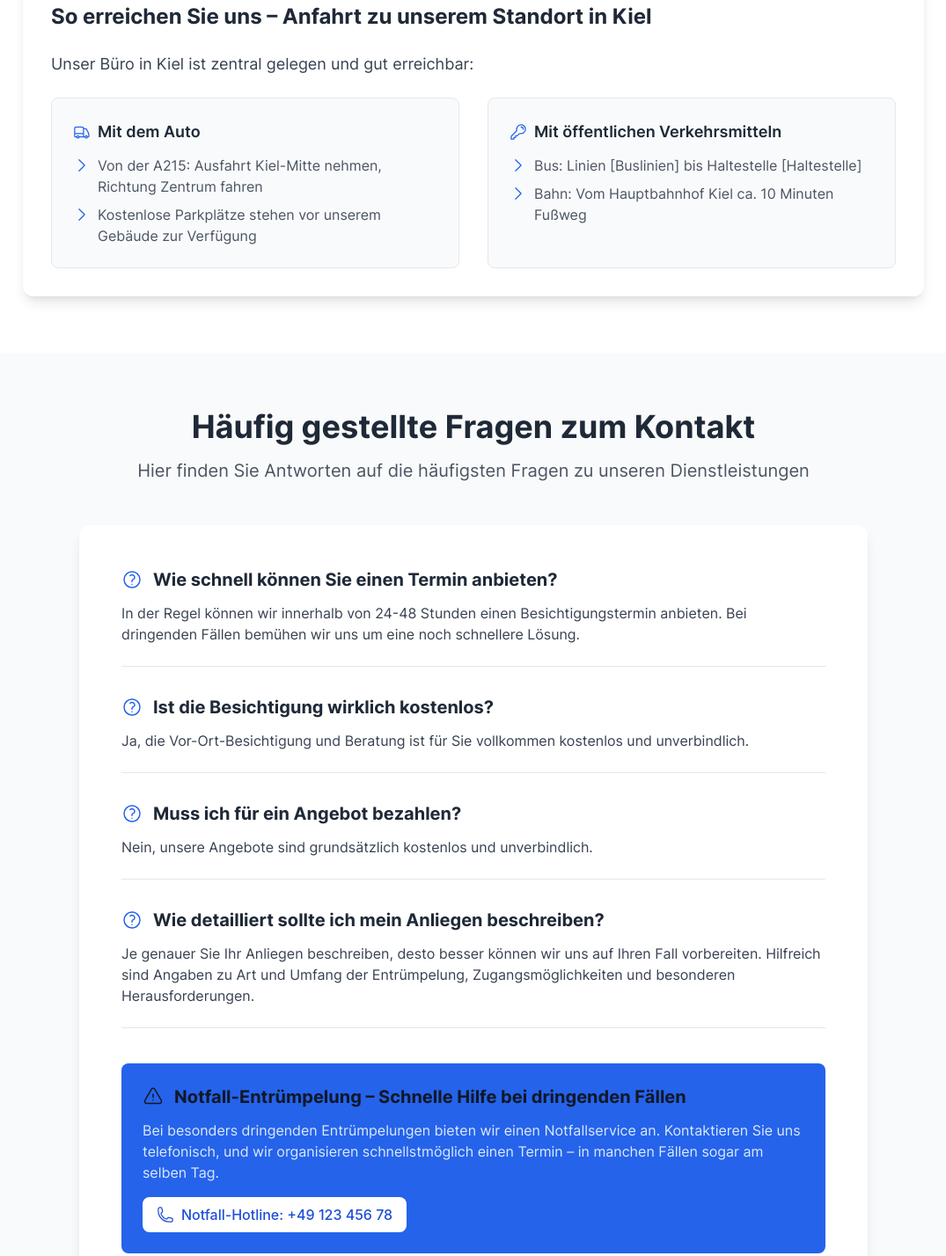
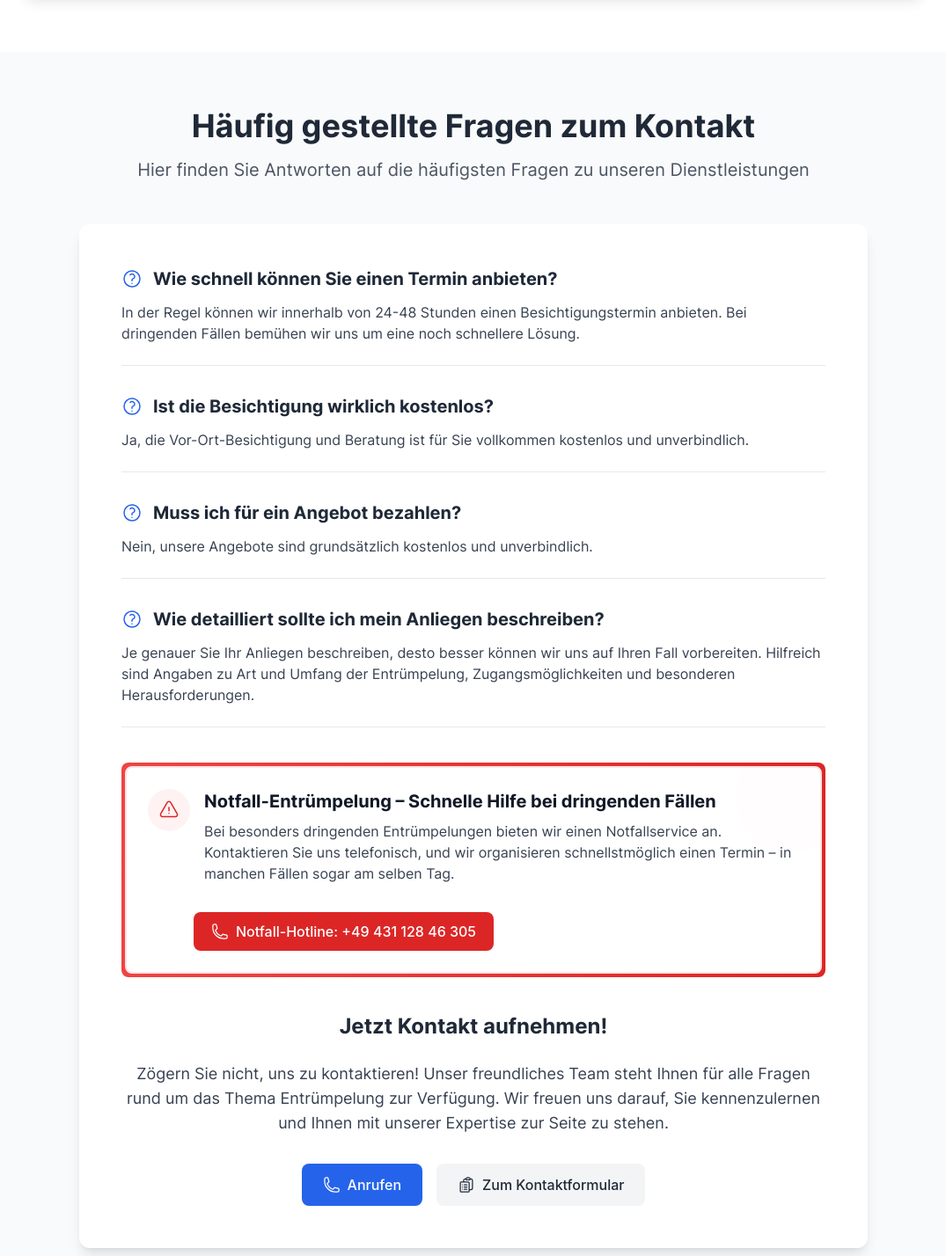
Before and after one commit to irfansefa/cursor-entruempelung-nord, an Astro site: page /kontakt in a window 1280 px wide. Shown: the part 3629-5057 px from the top of the page at 88% size, without its empty margins (102-1177 px from the left). Built offline with nearby package versions, Linux system fonts and the light colour scheme; Astro itself is replaced by a stand-in of ours; a web font is replaced by a local one.

Commit message:
Update contact information and remove location directions from the contact page

```diff
--- a/src/components/aboutus/AboutLocation.astro
+++ b/src/components/aboutus/AboutLocation.astro
@@ -78,7 +78,7 @@ const locations = [
               </svg>
               <div>
                 <p class="text-sm font-medium text-gray-700 mb-1">Entrümpelung Nord</p>
-                <p class="text-sm text-gray-600">Musterstraße 123<br>24103 Kiel</p>
+                <p class="text-sm text-gray-600">Kaiserstraße 7<br>24143 Kiel</p>
               </div>
             </div>
           </div>
--- a/src/components/common/CTA.astro
+++ b/src/components/common/CTA.astro
@@ -10,7 +10,7 @@
         <a href="/kontakt" class="btn bg-white text-blue-700 hover:bg-blue-50">
           Kontaktieren Sie uns
         </a>
-        <a href="tel:[Ihre Telefonnummer]" class="btn border-2 border-white text-white hover:bg-white/10">
+        <a href="tel:+4943112846305" class="btn border-2 border-white text-white hover:bg-white/10">
           <svg xmlns="http://www.w3.org/2000/svg" fill="none" viewBox="0 0 24 24" stroke-width="1.5" stroke="currentColor" class="w-5 h-5 mr-2">
             <path stroke-linecap="round" stroke-linejoin="round" d="M2.25 6.75c0 8.284 6.716 15 15 15h2.25a2.25 2.25 0 002.25-2.25v-1.372c0-.516-.351-.966-.852-1.091l-4.423-1.106c-.44-.11-.902.055-1.173.417l-.97 1.293c-.282.376-.769.542-1.21.38a12.035 12.035 0 01-7.143-7.143c-.162-.441.004-.928.38-1.21l1.293-.97c.363-.271.527-.734.417-1.173L6.963 3.102a1.125 1.125 0 00-1.091-.852H4.5A2.25 2.25 0 002.25 4.5v2.25z" />
           </svg>
--- a/src/components/contact/ContactAreas.astro
+++ b/src/components/contact/ContactAreas.astro
@@ -145,61 +145,6 @@
               </div>
             </div>
           </div>
-
-          <div class="mt-10">
-            <h3 class="text-2xl font-bold text-gray-800 mb-6">So erreichen Sie uns – Anfahrt zu unserem Standort in Kiel</h3>
-            <p class="text-lg text-gray-700 mb-6">
-              Unser Büro in Kiel ist zentral gelegen und gut erreichbar:
-            </p>
-
-            <div class="grid grid-cols-1 md:grid-cols-2 gap-8">
-              <div class="bg-gray-50 p-6 rounded-lg border border-gray-200">
-                <h4 class="text-lg font-semibold text-gray-800 mb-3 flex items-center">
-                  <svg xmlns="http://www.w3.org/2000/svg" fill="none" viewBox="0 0 24 24" stroke-width="1.5" stroke="currentColor" class="w-5 h-5 text-blue-600 mr-2">
-                    <path stroke-linecap="round" stroke-linejoin="round" d="M8.25 18.75a1.5 1.5 0 01-3 0m3 0a1.5 1.5 0 00-3 0m3 0h6m-9 0H3.375a1.125 1.125 0 01-1.125-1.125V14.25m17.25 4.5a1.5 1.5 0 01-3 0m3 0a1.5 1.5 0 00-3 0m3 0h1.125c.621 0 1.129-.504 1.09-1.124a17.902 17.902 0 00-3.213-9.193 2.056 2.056 0 00-1.58-.86H14.25M16.5 18.75h-2.25m0-11.177v-.958c0-.568-.422-1.048-.987-1.106a48.554 48.554 0 00-10.026 0 1.106 1.106 0 00-.987 1.106v7.635m12-6.677v6.677m0 4.5v-4.5m0 0h-12" />
-                  </svg>
-                  Mit dem Auto
-                </h4>
-                <ul class="space-y-2 text-gray-600">
-                  <li class="flex items-start">
-                    <svg xmlns="http://www.w3.org/2000/svg" fill="none" viewBox="0 0 24 24" stroke-width="1.5" stroke="currentColor" class="w-5 h-5 text-blue-600 mr-2 flex-shrink-0 mt-0.5">
-                      <path stroke-linecap="round" stroke-linejoin="round" d="M8.25 4.5l7.5 7.5-7.5 7.5" />
-                    </svg>
-                    <span>Von der A215: Ausfahrt Kiel-Mitte nehmen, Richtung Zentrum fahren</span>
-                  </li>
-                  <li class="flex items-start">
-                    <svg xmlns="http://www.w3.org/2000/svg" fill="none" viewBox="0 0 24 24" stroke-width="1.5" stroke="currentColor" class="w-5 h-5 text-blue-600 mr-2 flex-shrink-0 mt-0.5">
-                      <path stroke-linecap="round" stroke-linejoin="round" d="M8.25 4.5l7.5 7.5-7.5 7.5" />
-                    </svg>
-                    <span>Kostenlose Parkplätze stehen vor unserem Gebäude zur Verfügung</span>
-                  </li>
-                </ul>
-              </div>
-
-              <div class="bg-gray-50 p-6 rounded-lg border border-gray-200">
-                <h4 class="text-lg font-semibold text-gray-800 mb-3 flex items-center">
-                  <svg xmlns="http://www.w3.org/2000/svg" fill="none" viewBox="0 0 24 24" stroke-width="1.5" stroke="currentColor" class="w-5 h-5 text-blue-600 mr-2">
-                    <path stroke-linecap="round" stroke-linejoin="round" d="M15.75 5.25a3 3 0 013 3m3 0a6 6 0 01-7.029 5.912c-.563-.097-1.159.026-1.563.43L10.5 17.25H8.25v2.25H6v2.25H2.25v-2.818c0-.597.237-1.17.659-1.591l6.499-6.499c.404-.404.527-1 .43-1.563A6 6 0 1121.75 8.25z" />
-                  </svg>
-                  Mit öffentlichen Verkehrsmitteln
-                </h4>
-                <ul class="space-y-2 text-gray-600">
-                  <li class="flex items-start">
-                    <svg xmlns="http://www.w3.org/2000/svg" fill="none" viewBox="0 0 24 24" stroke-width="1.5" stroke="currentColor" class="w-5 h-5 text-blue-600 mr-2 flex-shrink-0 mt-0.5">
-                      <path stroke-linecap="round" stroke-linejoin="round" d="M8.25 4.5l7.5 7.5-7.5 7.5" />
-                    </svg>
-                    <span>Bus: Linien [Buslinien] bis Haltestelle [Haltestelle]</span>
-                  </li>
-                  <li class="flex items-start">
-                    <svg xmlns="http://www.w3.org/2000/svg" fill="none" viewBox="0 0 24 24" stroke-width="1.5" stroke="currentColor" class="w-5 h-5 text-blue-600 mr-2 flex-shrink-0 mt-0.5">
-                      <path stroke-linecap="round" stroke-linejoin="round" d="M8.25 4.5l7.5 7.5-7.5 7.5" />
-                    </svg>
-                    <span>Bahn: Vom Hauptbahnhof Kiel ca. 10 Minuten Fußweg</span>
-                  </li>
-                </ul>
-              </div>
-            </div>
-          </div>
         </div>
       </div>
     </div>
--- a/src/components/contact/ContactFAQ.astro
+++ b/src/components/contact/ContactFAQ.astro
@@ -60,23 +60,36 @@
             </div>
           </div>
 
-          <div class="mt-10 p-6 bg-blue-600 rounded-lg text-white">
-            <h3 class="text-xl font-bold mb-3 flex items-center">
-              <svg xmlns="http://www.w3.org/2000/svg" fill="none" viewBox="0 0 24 24" stroke-width="1.5" stroke="currentColor" class="w-6 h-6 mr-3">
+          <div class="mt-10 p-1 bg-gradient-to-r from-red-500 to-red-600 rounded-lg">
+            <div class="bg-white p-6 rounded-lg border-2 border-red-100 relative overflow-hidden">
+              <div class="absolute top-0 right-0 w-32 h-32 -mr-8 -mt-8 bg-red-50 rounded-full opacity-20"></div>
+
+              <div class="relative">
+                <div class="flex items-start mb-4">
+                  <div class="shrink-0 bg-red-50 rounded-full p-3">
+                    <svg xmlns="http://www.w3.org/2000/svg" fill="none" viewBox="0 0 24 24" stroke-width="1.5" stroke="currentColor" class="w-6 h-6 text-red-600">
                       <path stroke-linecap="round" stroke-linejoin="round" d="M12 9v3.75m-9.303 3.376c-.866 1.5.217 3.374 1.948 3.374h14.71c1.73 0 2.813-1.874 1.948-3.374L13.949 3.378c-.866-1.5-3.032-1.5-3.898 0L2.697 16.126zM12 15.75h.007v.008H12v-.008z" />
                     </svg>
+                  </div>
+                  <div class="ml-4">
+                    <h3 class="text-xl font-bold text-gray-900 mb-2">
                       Notfall-Entrümpelung – Schnelle Hilfe bei dringenden Fällen
                     </h3>
-            <p class="text-blue-100 mb-4">
+                    <p class="text-gray-700 mb-4">
                       Bei besonders dringenden Entrümpelungen bieten wir einen Notfallservice an. Kontaktieren Sie uns telefonisch, und wir organisieren schnellstmöglich einen Termin – in manchen Fällen sogar am selben Tag.
                     </p>
-            <div class="flex flex-wrap gap-4">
-              <a href="tel:+4912345678" class="inline-flex items-center px-4 py-2 bg-white text-blue-700 rounded-lg hover:bg-blue-50 transition-colors font-medium">
-                <svg xmlns="http://www.w3.org/2000/svg" fill="none" viewBox="0 0 24 24" stroke-width="1.5" stroke="currentColor" class="w-5 h-5 mr-2">
+                  </div>
+                </div>
+
+                <div class="ml-[3.25rem]">
+                  <a href="tel:+4943112846305" class="inline-flex items-center px-5 py-2.5 bg-red-600 text-white rounded-lg hover:bg-red-700 transition-colors font-medium group">
+                    <svg xmlns="http://www.w3.org/2000/svg" fill="none" viewBox="0 0 24 24" stroke-width="1.5" stroke="currentColor" class="w-5 h-5 mr-2 group-hover:animate-pulse">
                       <path stroke-linecap="round" stroke-linejoin="round" d="M2.25 6.75c0 8.284 6.716 15 15 15h2.25a2.25 2.25 0 002.25-2.25v-1.372c0-.516-.351-.966-.852-1.091l-4.423-1.106c-.44-.11-.902.055-1.173.417l-.97 1.293c-.282.376-.769.542-1.21.38a12.035 12.035 0 01-7.143-7.143c-.162-.441.004-.928.38-1.21l1.293-.97c.363-.271.527-.734.417-1.173L6.963 3.102a1.125 1.125 0 00-1.091-.852H4.5A2.25 2.25 0 002.25 4.5v2.25z" />
                     </svg>
-                Notfall-Hotline: +49 123 456 78
+                    Notfall-Hotline: +49 431 128 46 305
                   </a>
+                </div>
+              </div>
             </div>
           </div>
 
@@ -86,7 +99,7 @@
               Zögern Sie nicht, uns zu kontaktieren! Unser freundliches Team steht Ihnen für alle Fragen rund um das Thema Entrümpelung zur Verfügung. Wir freuen uns darauf, Sie kennenzulernen und Ihnen mit unserer Expertise zur Seite zu stehen.
             </p>
             <div class="flex flex-wrap justify-center gap-4">
-              <a href="tel:+4912345678" class="inline-flex items-center px-6 py-3 bg-blue-600 text-white rounded-lg hover:bg-blue-700 transition-colors font-medium">
+              <a href="tel:+4943112846305" class="inline-flex items-center px-6 py-3 bg-blue-600 text-white rounded-lg hover:bg-blue-700 transition-colors font-medium">
                 <svg xmlns="http://www.w3.org/2000/svg" fill="none" viewBox="0 0 24 24" stroke-width="1.5" stroke="currentColor" class="w-5 h-5 mr-2">
                   <path stroke-linecap="round" stroke-linejoin="round" d="M2.25 6.75c0 8.284 6.716 15 15 15h2.25a2.25 2.25 0 002.25-2.25v-1.372c0-.516-.351-.966-.852-1.091l-4.423-1.106c-.44-.11-.902.055-1.173.417l-.97 1.293c-.282.376-.769.542-1.21.38a12.035 12.035 0 01-7.143-7.143c-.162-.441.004-.928.38-1.21l1.293-.97c.363-.271.527-.734.417-1.173L6.963 3.102a1.125 1.125 0 00-1.091-.852H4.5A2.25 2.25 0 002.25 4.5v2.25z" />
                 </svg>
--- a/src/components/homepage/Process.astro
+++ b/src/components/homepage/Process.astro
@@ -38,9 +38,6 @@ const steps = [
     </div>
 
     <div class="relative">
-      <!-- Process steps -->
-      <div class="hidden md:block absolute top-1/2 left-0 right-0 h-1 bg-blue-200 -translate-y-1/2 z-0"></div>
-
       <div class="grid grid-cols-1 md:grid-cols-5 gap-8">
         {steps.map((step, index) => (
           <div class="relative z-10 flex flex-col items-center text-center">
--- a/src/components/services/ServicesProcess.astro
+++ b/src/components/services/ServicesProcess.astro
@@ -73,7 +73,7 @@ const steps = [
       </div>
 
       <div class="mt-16 text-center">
-        <a href="#" class="inline-flex items-center justify-center px-6 py-3 bg-blue-600 text-white font-medium rounded-lg hover:bg-blue-700 transition-colors">
+        <a href="/kontakt" class="inline-flex items-center justify-center px-6 py-3 bg-blue-600 text-white font-medium rounded-lg hover:bg-blue-700 transition-colors">
           <svg xmlns="http://www.w3.org/2000/svg" fill="none" viewBox="0 0 24 24" stroke-width="1.5" stroke="currentColor" class="w-5 h-5 mr-2">
             <path stroke-linecap="round" stroke-linejoin="round" d="M21.75 6.75v10.5a2.25 2.25 0 01-2.25 2.25h-15a2.25 2.25 0 01-2.25-2.25V6.75m19.5 0A2.25 2.25 0 0019.5 4.5h-15a2.25 2.25 0 00-2.25 2.25m19.5 0v.243a2.25 2.25 0 01-1.07 1.916l-7.5 4.615a2.25 2.25 0 01-2.36 0L3.32 8.91a2.25 2.25 0 01-1.07-1.916V6.75" />
           </svg>
```
Also changed, not shown: documentation/content/kontaktseite.md (+4 -18 lines), documentation/content/services-seite.md (+0 -2 lines), src/components/services/ServicesLocations.astro (+4 -4 lines). Lines whose indentation alone changed are shown as unchanged.
